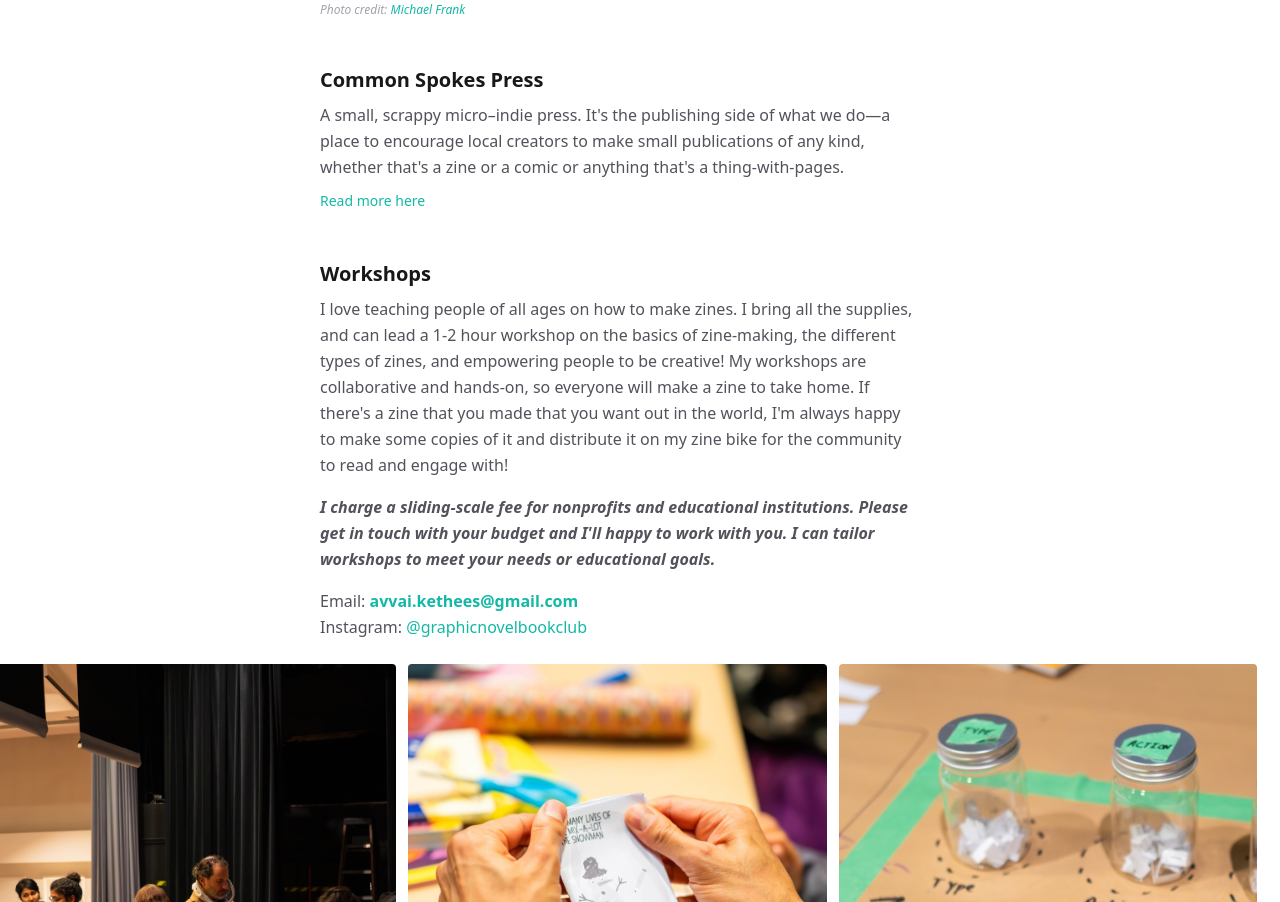
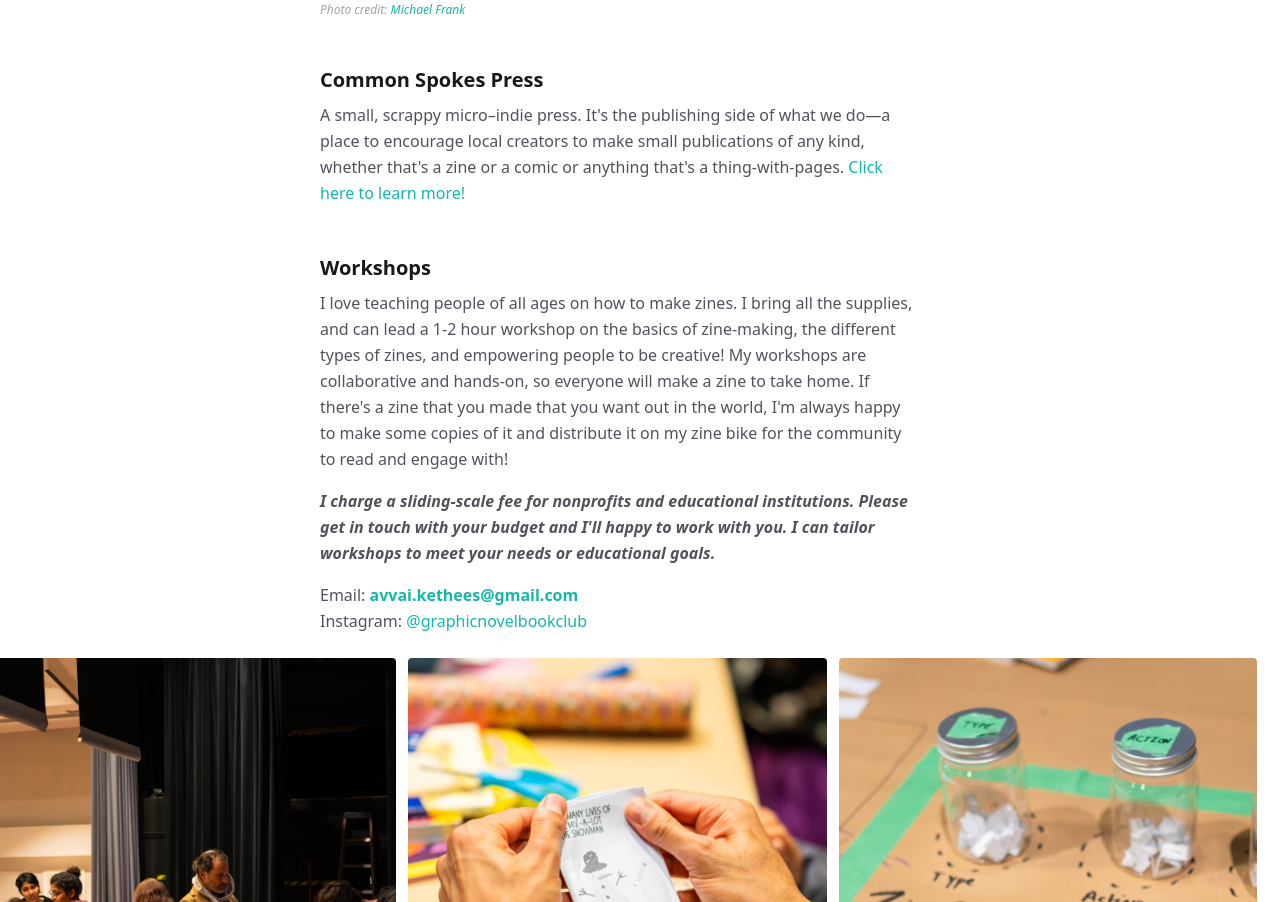
Before and after one commit to avvaikethees/portfolio_site, a Next.js app: page /book-bike in a window 1280 px wide. Shown: the part 2471-3373 px from the top of the page. Built offline with nearby package versions, Linux system fonts and the light colour scheme.

Commit message:
adjust link placement

```diff
--- a/app/book-bike/page.js
+++ b/app/book-bike/page.js
@@ -152,10 +152,9 @@ export default function BookZineBike() {
           <h2 className="text-xl font-semibold text-zinc-900 dark:text-zinc-100 mb-2">
             Common Spokes Press
           </h2>
-          <p className="text-zinc-600 dark:text-zinc-400 leading-relaxed mb-2">
-            A small, scrappy micro&ndash;indie press. It&apos;s the publishing side of what we do&mdash;a place to encourage local creators to make small publications of any kind, whether that&apos;s a zine or a comic or anything that&apos;s a thing-with-pages.
+          <p className="text-zinc-600 dark:text-zinc-400 leading-relaxed mb-6">
+            A small, scrappy micro&ndash;indie press. It&apos;s the publishing side of what we do&mdash;a place to encourage local creators to make small publications of any kind, whether that&apos;s a zine or a comic or anything that&apos;s a thing-with-pages. <a href="/common-spokes-press" className="text-teal-500 hover:text-teal-400 transition-colors">Click here to learn more!</a>
           </p>
-          <a href="/common-spokes-press" className="text-teal-500 hover:text-teal-400 transition-colors text-sm">Read more here</a>
         </div>
 
         <div id="workshops" className="scroll-mt-20">
```
